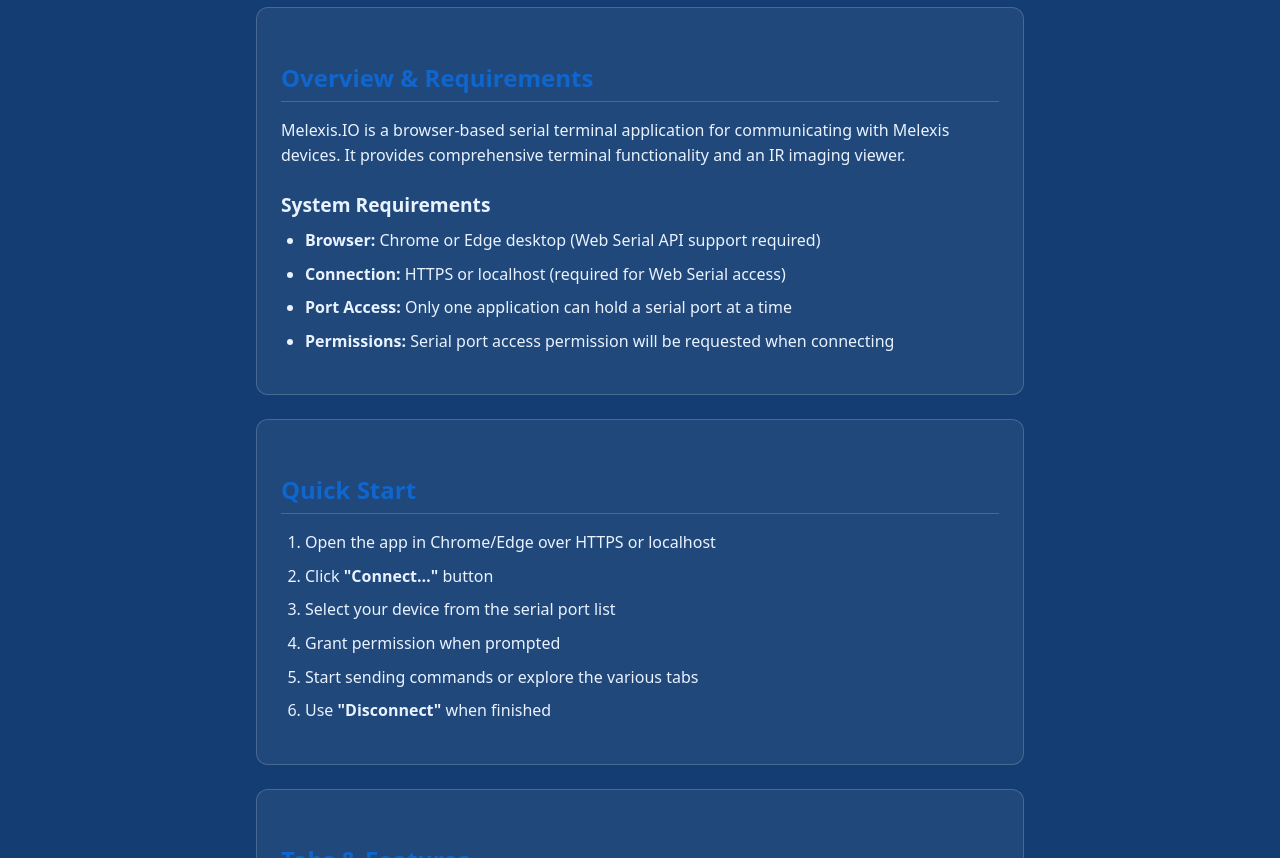
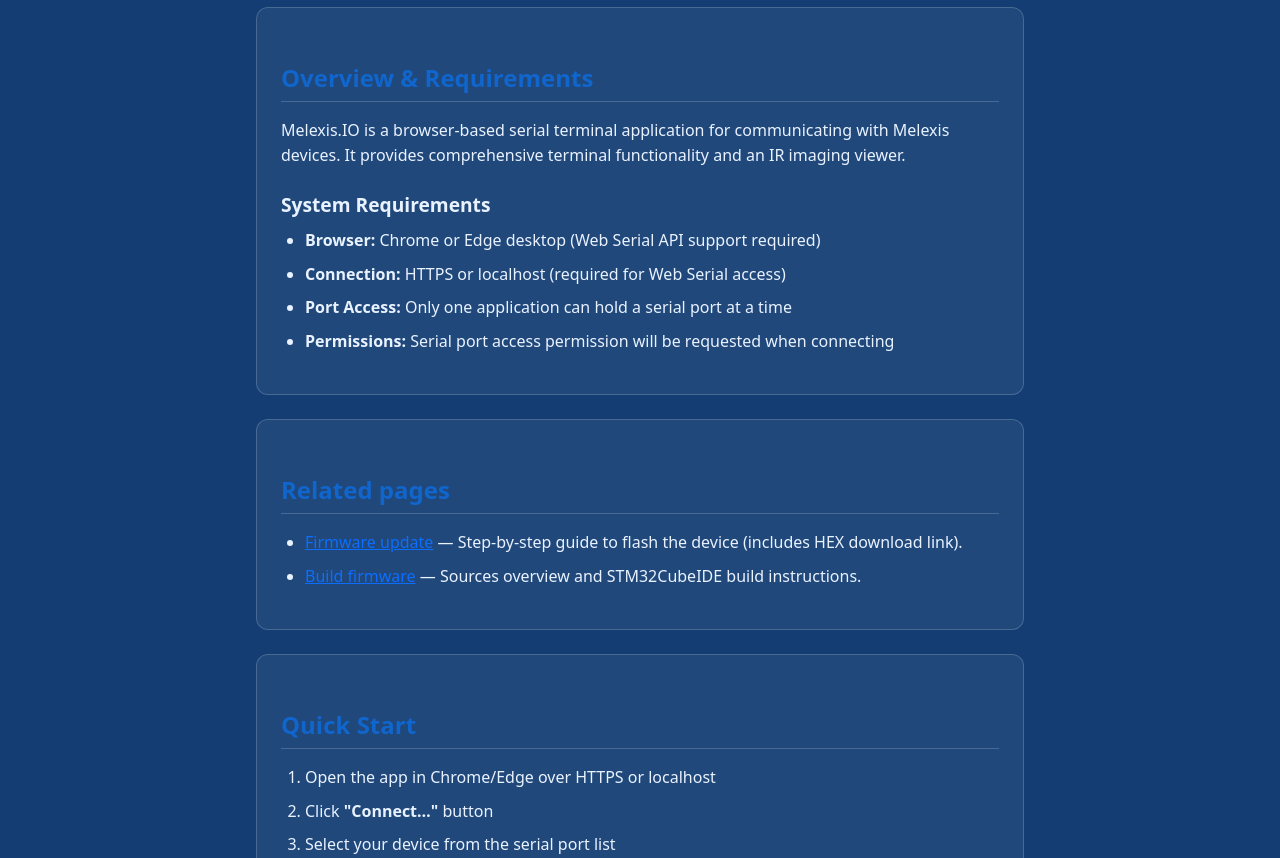
Before and after one commit to melexis/melexisio, a plain HTML site: page help.html in a window 1280 px wide. Shown: the part 242-1100 px from the top of the page. Drawn offline with nearby package versions, Linux system fonts and the light colour scheme.

Commit message:
cross links

```diff
--- a/help.html
+++ b/help.html
@@ -182,6 +182,14 @@
         <li><strong>Connection:</strong> HTTPS or localhost (required for Web Serial access)</li>
         <li><strong>Port Access:</strong> Only one application can hold a serial port at a time</li>
         <li><strong>Permissions:</strong> Serial port access permission will be requested when connecting</li>
+      </ul>
+    </div>
+
+    <div class="help-panel">
+      <h2>Related pages</h2>
+      <ul>
+        <li><a href="firmware.html">Firmware update</a> — Step-by-step guide to flash the device (includes HEX download link).</li>
+        <li><a href="build.html">Build firmware</a> — Sources overview and STM32CubeIDE build instructions.</li>
       </ul>
     </div>
 
```
Also changed, not shown: build.html (+3 -0 lines), firmware.html (+3 -0 lines).
